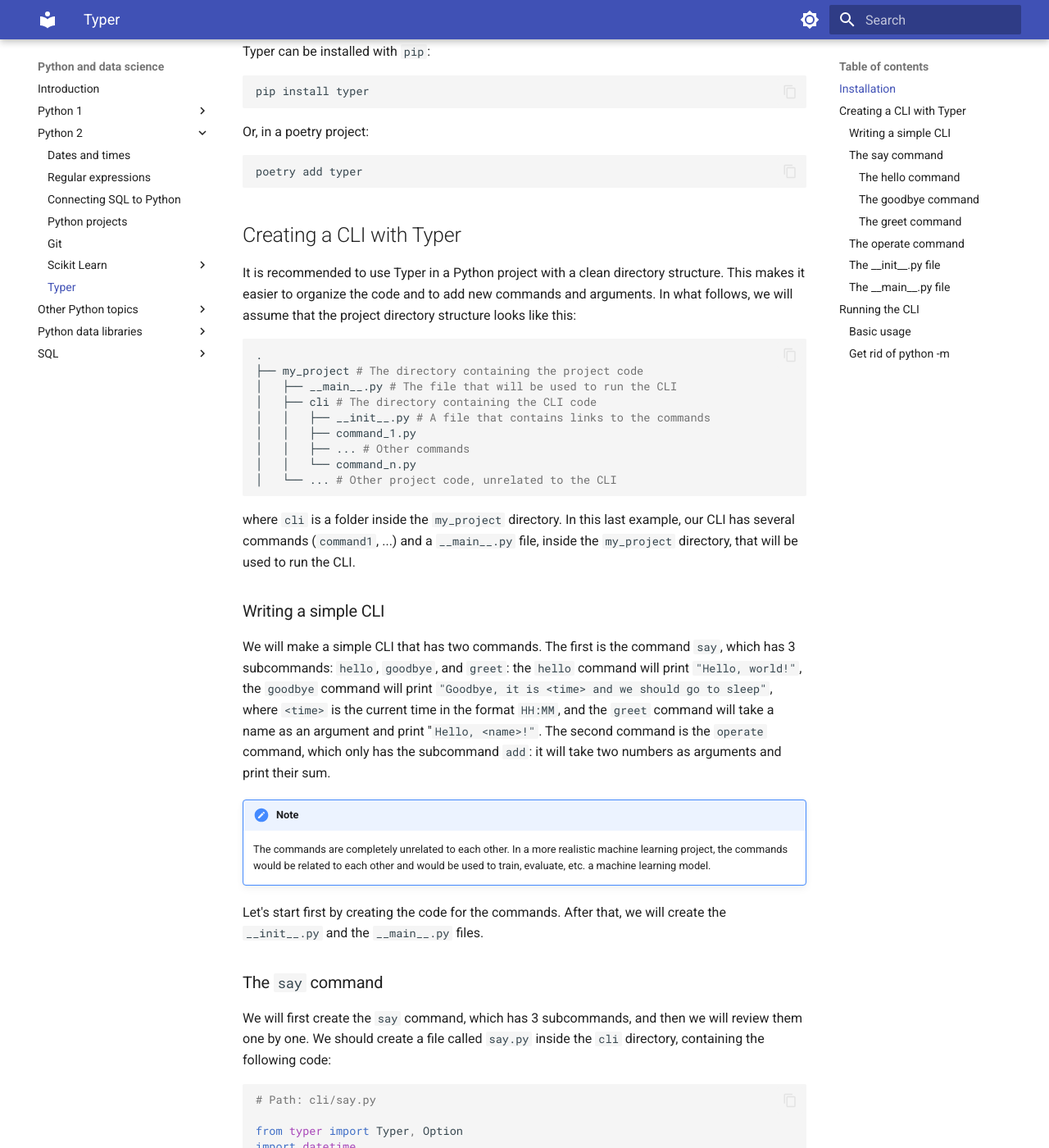
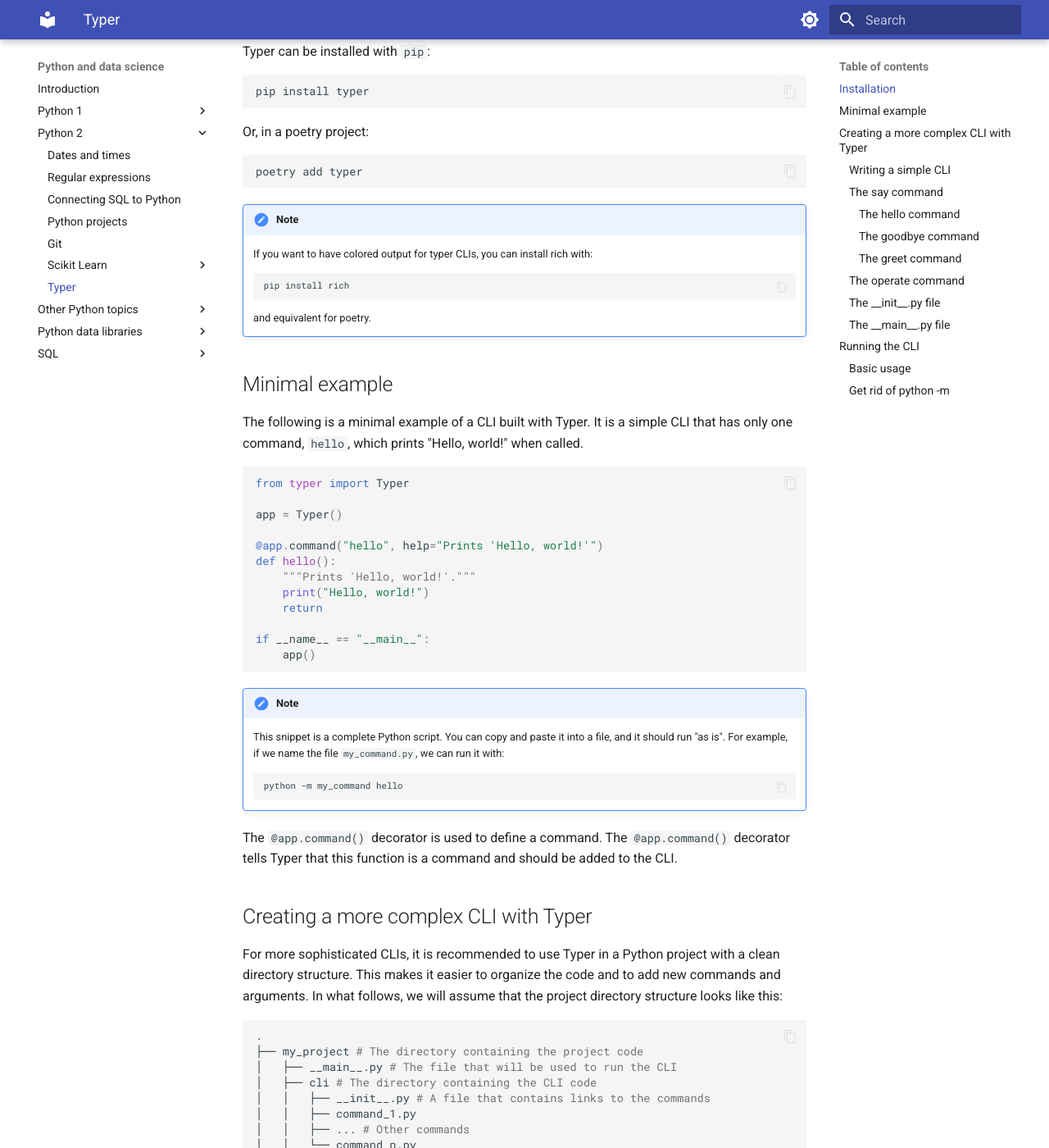
Before and after one commit to gerardpc/python-course, an MkDocs documentation site: the page built from docs/sections/python_libraries/typer.md, in a window 1280 px wide and 1400 px high, scrolled down 987 px. Shown: the whole window at 82% size. Built offline with MkDocs 1.6.1 and Material for MkDocs 9.7.7, drawn with Linux system fonts in a browser that asks for light colours.

Commit message:
typer improvement

````diff
--- a/docs/sections/python_libraries/typer.md
+++ b/docs/sections/python_libraries/typer.md
@@ -23,11 +23,51 @@
 poetry add typer
 ```
 
-## Creating a CLI with Typer
+!!!note
+    If you want to have colored output for typer CLIs, you can install rich with:
 
-It is recommended to use Typer in a Python project with a clean directory structure. This makes it easier to
-organize the code and to add new commands and arguments. In what follows, we will assume that the project
-directory structure looks like this:
+    ```bash
+    pip install rich
+    ```
+
+    and equivalent for poetry.
+
+## Minimal example
+
+The following is a minimal example of a CLI built with Typer. It is a simple CLI that has only one command,
+`hello`, which prints "Hello, world!" when called.
+
+```python
+from typer import Typer
+
+app = Typer()
+
+@app.command("hello", help="Prints 'Hello, world!'")
+def hello():
+    """Prints 'Hello, world!'."""
+    print("Hello, world!")
+    return
+
+if __name__ == "__main__":
+    app()
+```
+
+!!!note
+    This snippet is a complete Python script. You can copy and paste it into a file, and it should run "as is".
+    For example, if we name the file `my_command.py`, we can run it with:
+
+    ```bash
+    python -m my_command hello
+    ```
+
+The `@app.command()` decorator is used to define a command. The `@app.command()` decorator tells Typer that this
+function is a command and should be added to the CLI.
+
+## Creating a more complex CLI with Typer
+
+For more sophisticated CLIs, it is recommended to use Typer in a Python project with a clean directory structure.
+This makes it easier to organize the code and to add new commands and arguments. In what follows, we will
+assume that the project directory structure looks like this:
 
 ```bash
 .
````
